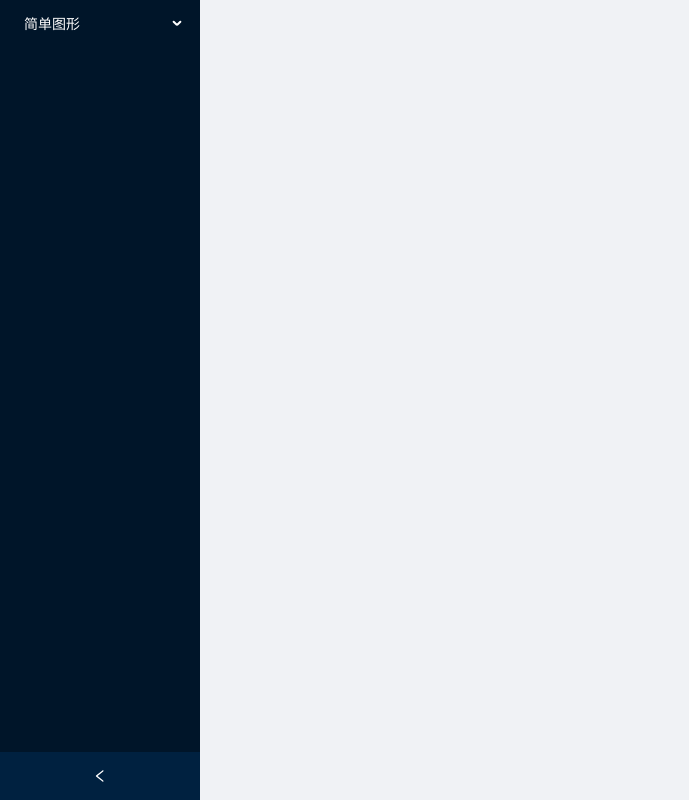
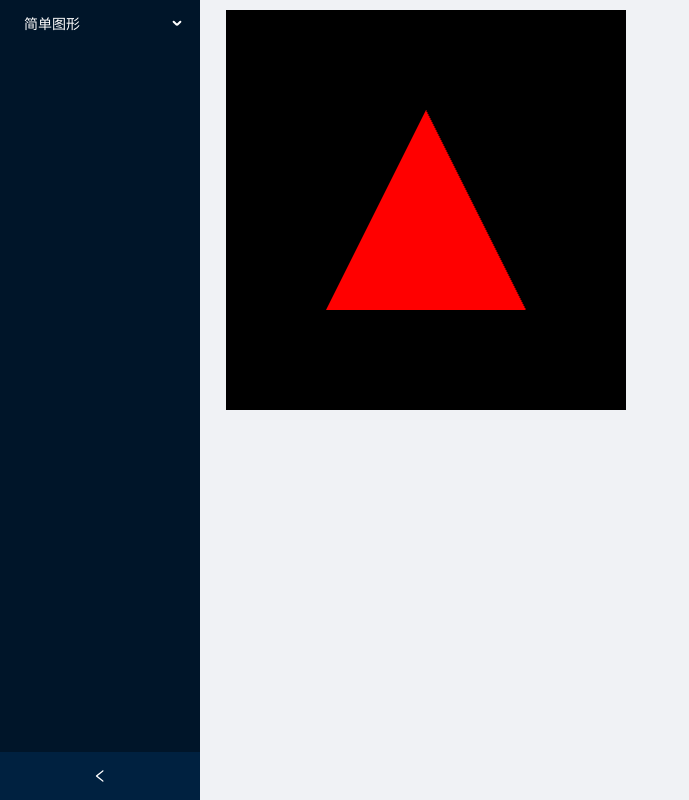
Before and after one commit to sufan89/webgl-react-app, a React app: page /drawTriangle in a window 1280 px wide. Shown: the whole page, without its empty margins (0-689 px from the left). Built offline with nearby package versions, Linux system fonts and the light colour scheme.

Commit message:
绘制简单三角形

```diff
--- /dev/null
+++ b/src/demo/drawTriangle/drawTriangle.js
@@ -0,0 +1,47 @@
+import React from "react";
+import curvegl from "../../curvegl";
+import fragementShader from "./shaders/frage.glsl";
+import vertextShader from "./shaders/vert.glsl";
+class drawTriangle extends React.Component {
+  constructor(props) {
+    super(props);
+    this.gl = null;
+    this.glNode = null;
+    this.a_Position = null;
+  }
+  initVertexBuffers = () => {
+    let vertices = new Float32Array([0, 0.5, -0.5, -0.5, 0.5, -0.5]);
+    let n = 3;
+    let vertexBuffer = this.gl.createBuffer();
+    if (!vertexBuffer) {
+      console.log("Failed to create the buffer object");
+      return -1;
+    }
+    this.gl.bindBuffer(this.gl.ARRAY_BUFFER, vertexBuffer);
+    this.gl.bufferData(this.gl.ARRAY_BUFFER, vertices, this.gl.STATIC_DRAW);
+    this.a_Position = this.gl.getAttribLocation(this.gl.program, "a_Position");
+    if (this.a_Position < 0) {
+      console.log("Failed to get the storage location of a_Position");
+      return -1;
+    }
+    this.gl.vertexAttribPointer(this.a_Position, 2, this.gl.FLOAT, false, 0, 0);
+    this.gl.enableVertexAttribArray(this.a_Position);
+    return n;
+  };
+  componentDidMount() {
+    const { gl, glNode } = curvegl.setupWebGL("curvegl");
+    curvegl.initShaders(gl, vertextShader, fragementShader);
+    this.gl = gl;
+    this.glNode = glNode;
+    let n = this.initVertexBuffers();
+    this.gl.clearColor(0, 0, 0, 1);
+    this.gl.clear(this.gl.COLOR_BUFFER_BIT);
+    if (n > 0) {
+      this.gl.drawArrays(this.gl.TRIANGLES, 0, n);
+    }
+  }
+  render() {
+    return <div id="curvegl" style={{ width: "400px", height: "400px" }}></div>;
+  }
+}
+export default drawTriangle;
--- a/src/router/index .js
+++ b/src/router/index .js
@@ -1,6 +1,7 @@
 import simplePoint from "../demo/drawPoint/simplePoint";
 import clickAddPoint from "../demo/clickAddPoint/clickAddPoint";
 import coloredPoint from "../demo/coloredPoint/coloredPoint";
+import drawTriangle from "../demo/drawTriangle/drawTriangle";
 const routers = [
   {
     path: "/simple",
@@ -21,6 +22,11 @@ const routers = [
         path: "/coloredPoint",
         component: coloredPoint,
       },
+      {
+        name: "绘制简单三角形",
+        path: "/drawTriangle",
+        component: drawTriangle,
+      },
     ],
   },
 ];
```
Also changed, not shown: src/demo/drawTriangle/shaders/frage.glsl (added), src/demo/drawTriangle/shaders/vert.glsl (added).
